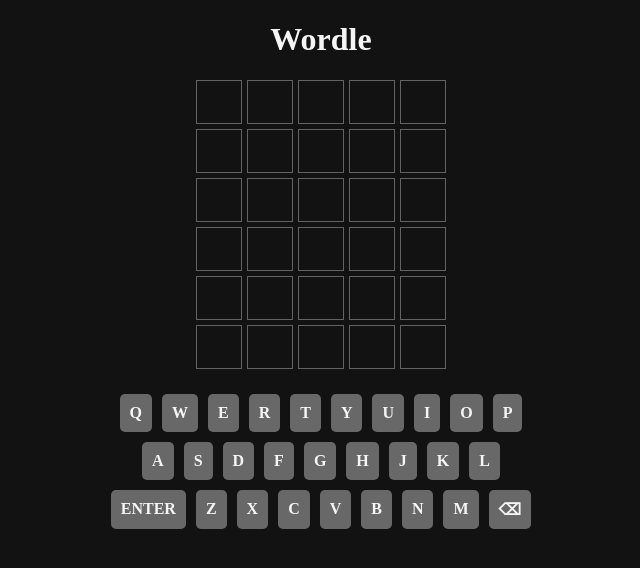
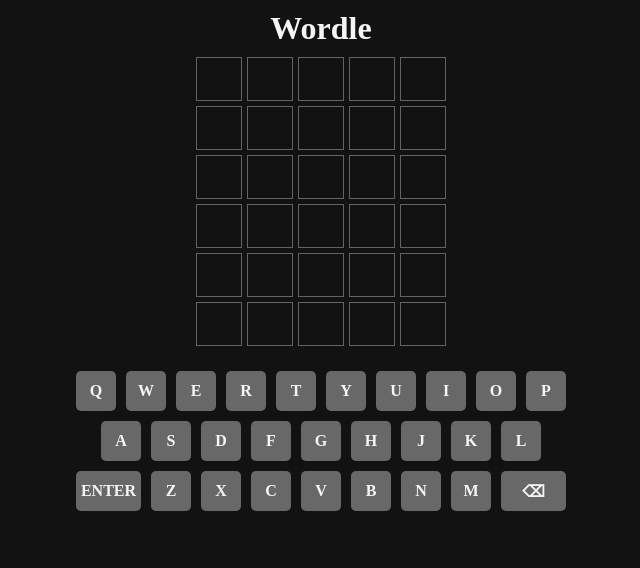
Before and after one commit to juanmad/programando-wordle, a plain HTML site: page index.html in a window 1280 px wide. Shown: the whole page, without its empty margins (319-959 px from the left). Drawn offline with Linux system fonts and the light colour scheme.

Commit message:
Mejorado el estilo del teclado

```diff
--- a/assets/css/wordle.css
+++ b/assets/css/wordle.css
@@ -61,4 +61,13 @@
     margin: 0 5px;
     text-align: center;
     cursor: pointer;
+    display: flex;
+    justify-content: center;
+    align-items: center;
+    width: 20px;
+    height: 20px;
 }
+
+#key-2-0, #key-2-8 {
+    width: 45px;
+}
--- a/index.html
+++ b/index.html
@@ -11,7 +11,7 @@
 
 <body>
 
-    <h1 style="color: whitesmoke; text-align: center;">Wordle</h1>
+    <h1 style="color: whitesmoke; text-align: center; margin: 10px;">Wordle</h1>
 
     <div id="board"></div>
 
```
